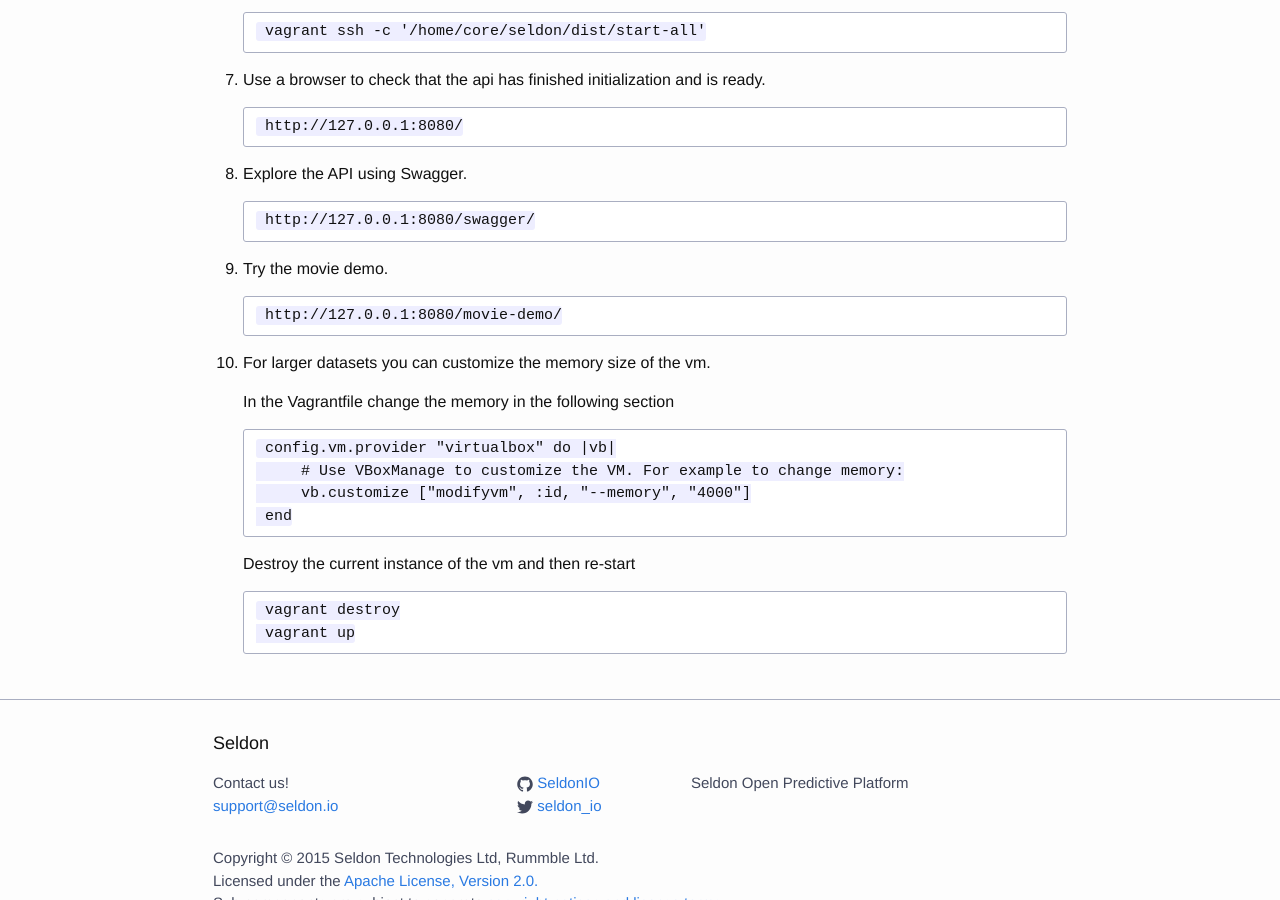
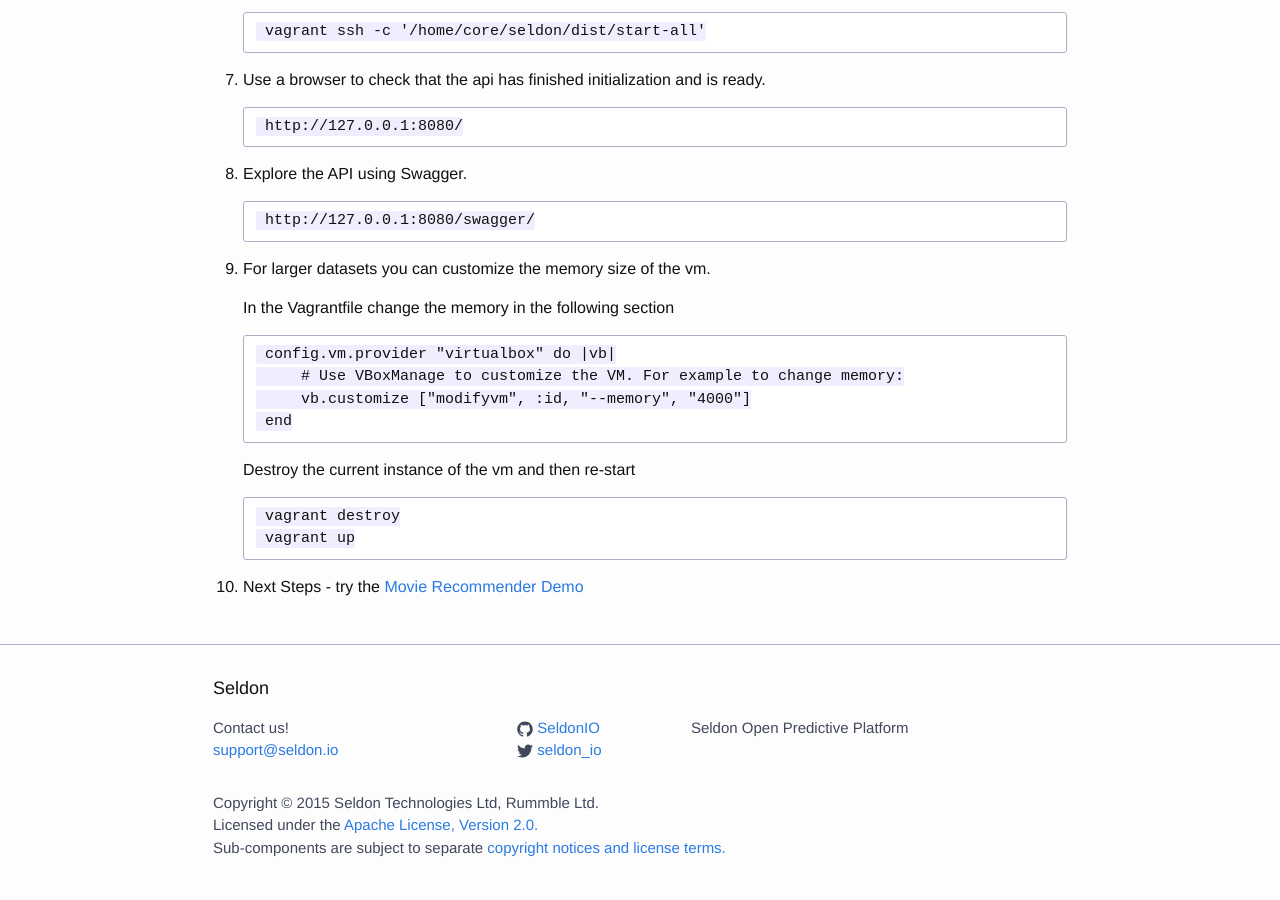
Before and after one commit to SeldonIO/seldonio.github.com, a Jekyll site: the page built from vm.md, in a window 1280 px wide and 900 px high, scrolled down 691 px. Built offline with Jekyll 4.4.1, drawn with Linux system fonts in a browser that asks for light colours.

Commit message:
updated next steps for after vm install

```diff
--- a/vm.md
+++ b/vm.md
@@ -40,10 +40,6 @@ title: Seldon VM
 
         http://127.0.0.1:8080/swagger/
 
-1. Try the movie demo.
-
-        http://127.0.0.1:8080/movie-demo/
-
 1. For larger datasets you can customize the memory size of the vm.
 
     In the Vagrantfile change the memory in the following section
@@ -57,3 +53,5 @@ title: Seldon VM
 
         vagrant destroy
         vagrant up
+
+1. Next Steps - try the [Movie Recommender Demo](movie-recommender-demo.html)
```
